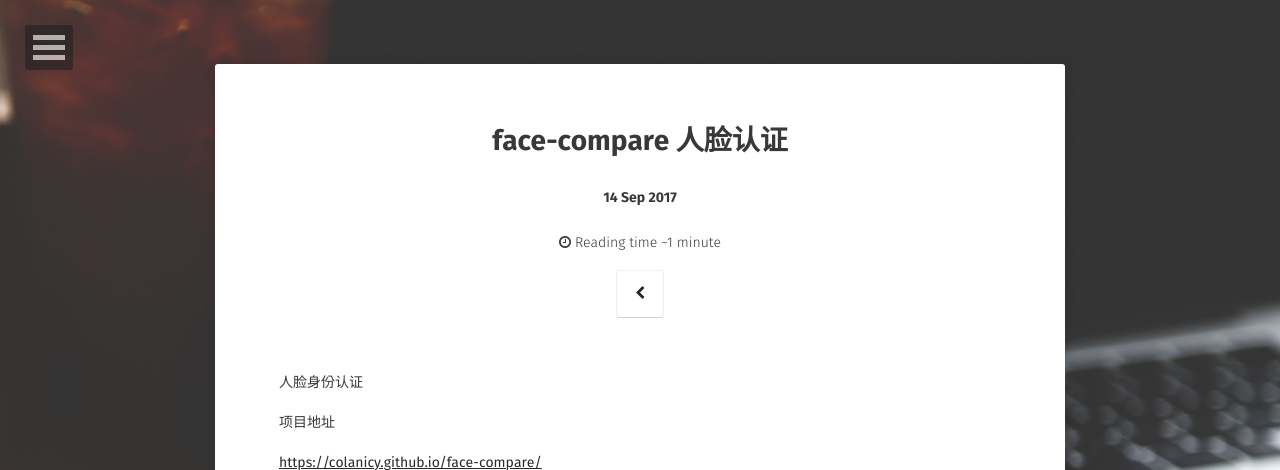
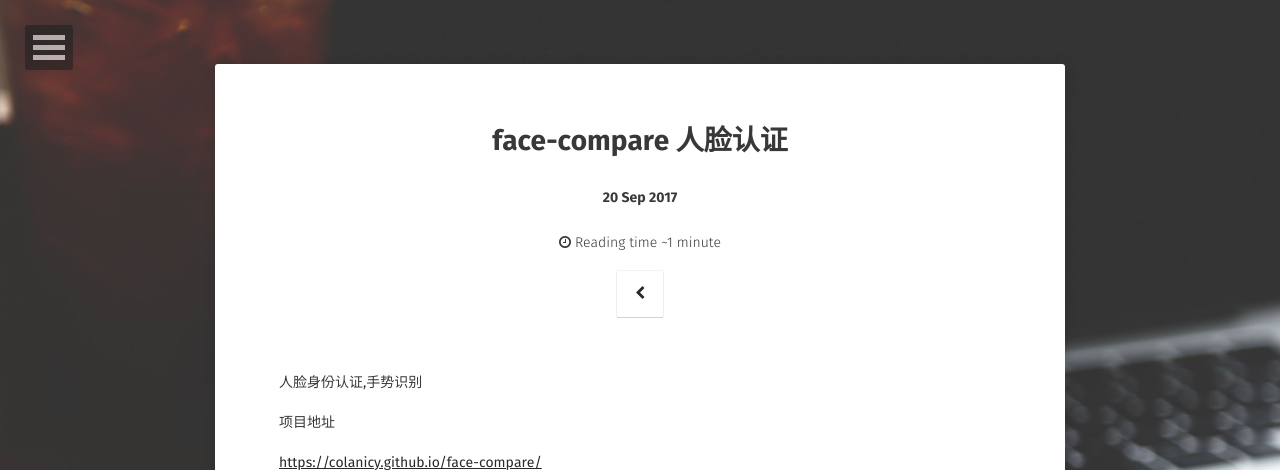
Before and after one commit to colanicy/colanicy.github.io, a Jekyll site: the page built from _posts/2017-9-14-project-face-compare.md, in a window 1280 px wide. Shown: the top 470 px of the page. Built offline with Jekyll 4.4.1, drawn with Linux system fonts in a browser that asks for light colours; some web fonts are replaced; our own code applies the rules of GitHub Pages for plain Markdown files; comment, search, counter and statistics services are not loaded; grey boxes are pictures that could not be loaded.

Commit message:
Update 2017-9-14-project-face-compare.md

```diff
--- a/_posts/2017-9-14-project-face-compare.md
+++ b/_posts/2017-9-14-project-face-compare.md
@@ -2,19 +2,15 @@
 laout: post
 title: "face-compare 人脸认证"
 project: true
-date: 2017-09-14
+date: 2017-09-20
 tags: [git post]
 comments: true
 ---
 
-人脸身份认证
+人脸身份认证,手势识别
 
 项目地址
 
 <https://colanicy.github.io/face-compare/>
 
 ![image](http://i4.bvimg.com/612101/31a25f3ce4df25d1.gif)
-
-<figure>
-<img src = "">
-</figure>
```
